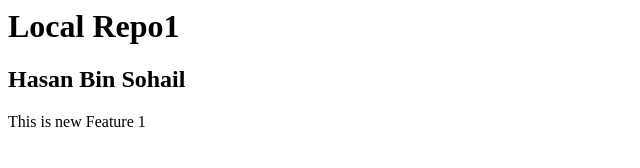
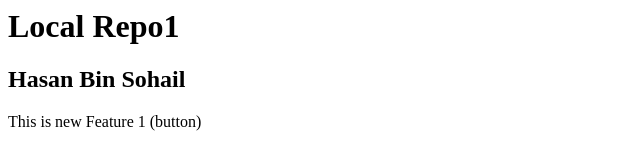
Before and after one commit to hbsofficework/localrepo1, a plain HTML site: page index.html in a window 1280 px wide. Shown: the full height of the page, 0-640 px from the left. Drawn offline with Linux system fonts and the light colour scheme.

Commit message:
Add Button

```diff
--- a/index.html
+++ b/index.html
@@ -1,3 +1,3 @@
 <h1>Local Repo1</h1>
 <h2>Hasan Bin Sohail</h2>
-<p>This is new Feature 1</p>
+<p>This is new Feature 1 (button)</p>
```
